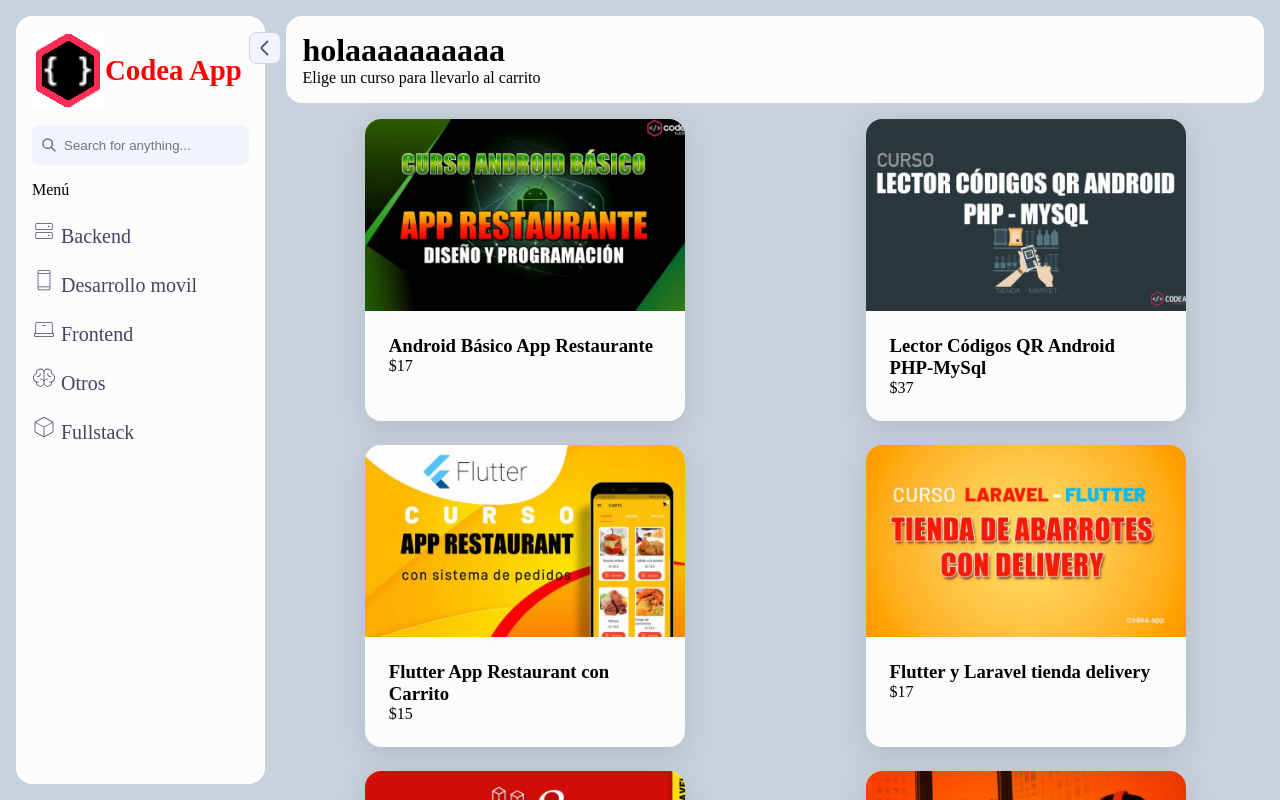
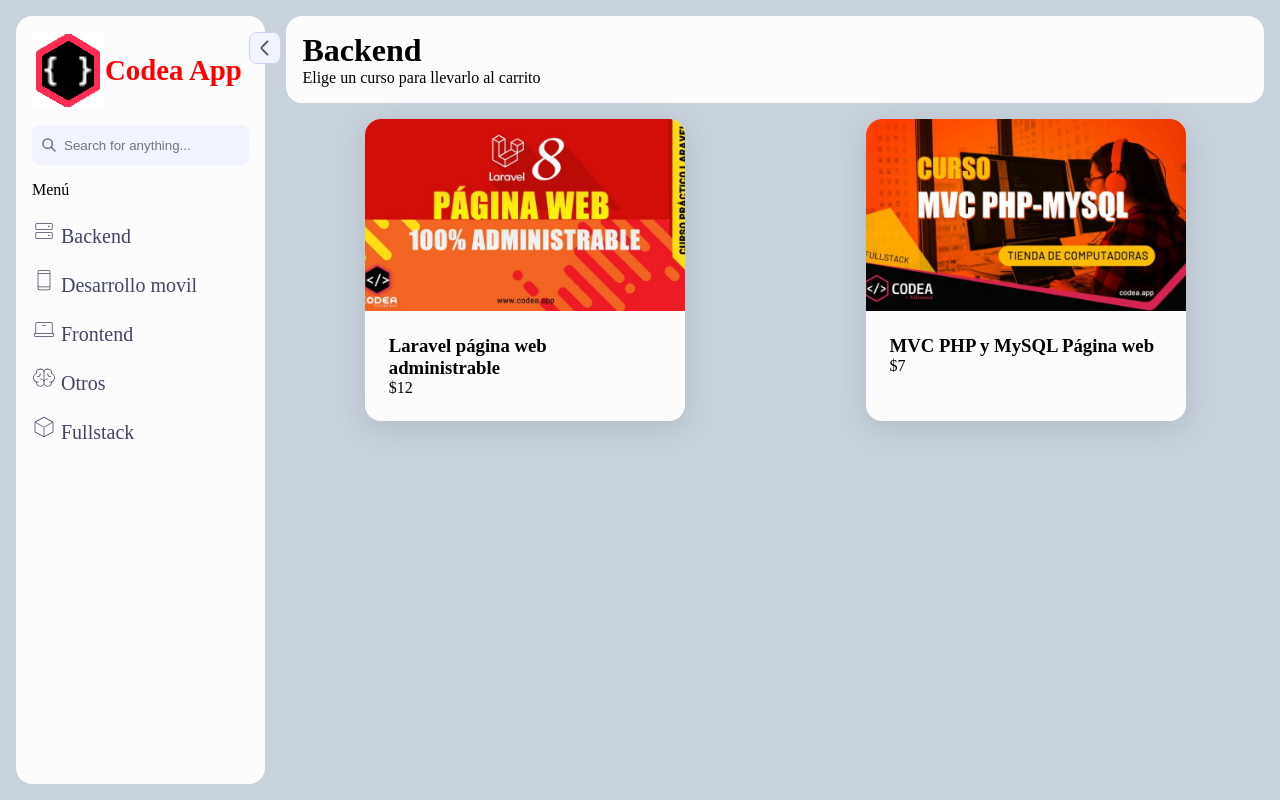
Before and after one commit to R0DRIG0dev/-react-carrito-de-compras, a React (Vite) app: page / in a window 1280 px wide. Shown: the top 800 px of the page. Built offline with nearby package versions, Linux system fonts and the light colour scheme.

Commit message:
video 5 o parte 2 o parte 3

```diff
--- a/src/componentes/BarraLateral.jsx
+++ b/src/componentes/BarraLateral.jsx
@@ -32,7 +32,7 @@
           <ul>
             {listaAreas.map( area => (
               <li key={area.id}>
-                <a href="#" onClick={manejadorClickArea}>
+                <a href="#" onClick={() => manejadorClickArea(area.id)}>
                   <img src={`../public/${area.icono}.svg`} alt="logo"/>
                   <span className="hide"> {area.nombre} </span>
                 </a>
--- a/src/componentes/cabecera.jsx
+++ b/src/componentes/cabecera.jsx
@@ -1,9 +1,12 @@
+import { useContext } from "react";
 import "./estilos/Cabecera.css";
+import { ContextoTienda } from "../contexto/Tienda";
 
 export default function Cabecera (){
+  const {seleccion} = useContext(ContextoTienda);
   return (
     <header className="cabecera">
-      <h1>holaaaaaaaaaa</h1>
+      <h1>{seleccion.nombre}</h1>
       <p> Elige un curso para llevarlo al carrito </p>
     </header>
   )
--- a/src/contexto/Tienda.jsx
+++ b/src/contexto/Tienda.jsx
@@ -4,9 +4,14 @@
 
 export function ProveedorTienda({children}) {
     const [listaAreas, setListaAreas] = useState(areas);
-    const manejadorClickArea = () => console.log("hola");
+    const [seleccion, setSeleccion] = useState(areas[0]);
+    const manejadorClickArea = id => {
+        const areaSeleccionada = areas.filter( area => area.id === id)[0];
+        setSeleccion(areaSeleccionada);
+        // console.log(areaSeleccionada);
+    }
     return (
-        <ContextoTienda.Provider value={{listaAreas,manejadorClickArea}}>
+        <ContextoTienda.Provider value={{listaAreas,manejadorClickArea,seleccion}}>
             {children}
         </ContextoTienda.Provider>
     )
--- a/src/vistas/Inicio.jsx
+++ b/src/vistas/Inicio.jsx
@@ -1,12 +1,16 @@
+import { useContext } from 'react';
 import Curso from '../componentes/curso';
 import {cursos} from '../datos.js'
 import "./inicio.css";
+import { ContextoTienda } from '../contexto/Tienda.jsx';
 
 export default function Inicio(){
+  const {seleccion} = useContext(ContextoTienda);
+  const cursosFiltrados = cursos.filter( unCurso => unCurso.area_id === seleccion.id);
   return (
     <>
       <div className='grillaCursos'>
-        {cursos.map( curso =>(
+        {cursosFiltrados.map( curso =>(
           <Curso key={curso.imagen} unCurso={curso}/>
         ))}
       </div>
```
